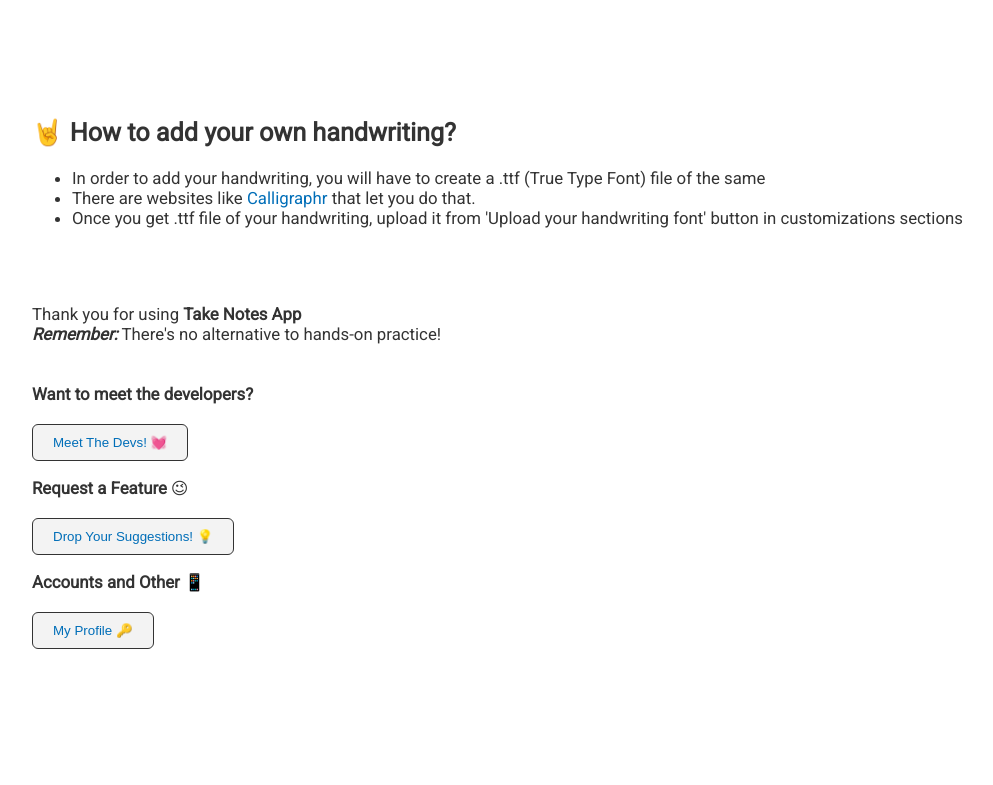
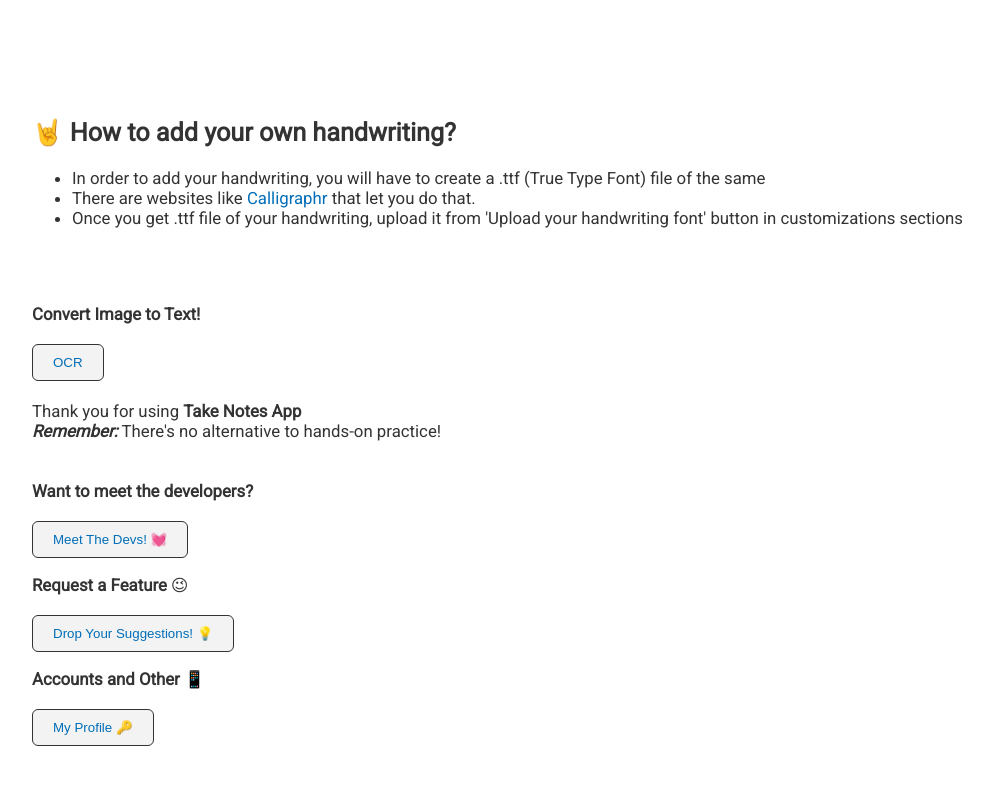
Before and after one commit to shrish-sharma-codes/tn-testing, a website with bundled scripts: page index.html in a window 1280 px wide. Shown: the part 1259-2044 px from the top of the page, without its empty margins (76-1069 px from the left). Built offline with nearby package versions, Linux system fonts and the light colour scheme; no server answers; a web font is replaced by a local one.

Commit message:
OCR Added button

```diff
--- a/index.html
+++ b/index.html
@@ -407,6 +407,10 @@
       </section>
     </main>
     <footer style="padding: 40px 0px 10px 0px;">
+      <strong>Convert Image to Text!</strong><br><br>
+      <button class="imp-button">
+        <a href="#">OCR</a>
+      </button><br><br>
       Thank you for using <b>Take Notes App</b><br>
       <b><i>Remember:</i></b> There's no alternative to hands-on practice!<br><br><br>
       <strong>Want to meet the developers?</strong> <br><br>
```
